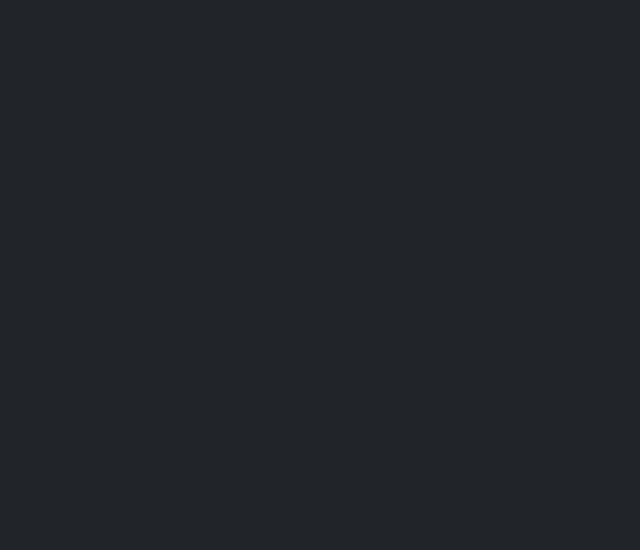
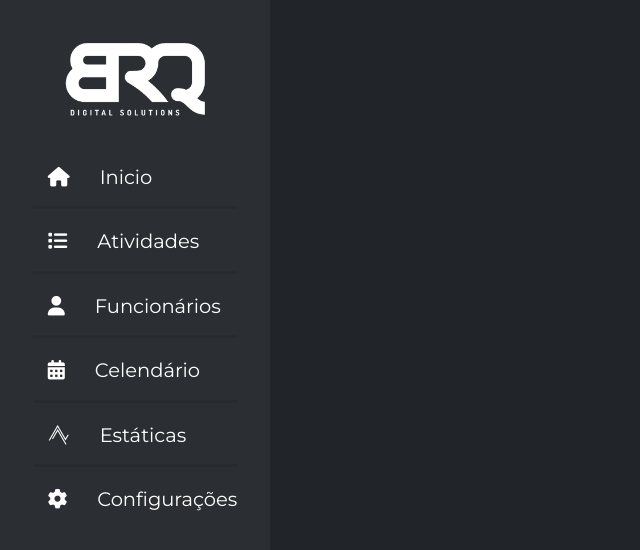
Before and after one commit to erianerik/workshop-angular-brq, an Angular app: page / in a window 1280 px wide. Shown: the top 550 px of the page, without its empty margins (0-640 px from the left). Built offline with nearby package versions, Linux system fonts and the light colour scheme.

Commit message:
chore: criação do componente de menu a ajustes globais

```diff
--- a/src/app/app.component.css
+++ b/src/app/app.component.css
@@ -0,0 +1,8 @@
+menu {
+    width: 18rem;
+    height: 100%;
+    position: absolute;
+    left: 0;
+    top: 0;
+    background-color: #2b2f33;
+}
--- a/src/app/app.component.html
+++ b/src/app/app.component.html
@@ -0,0 +1,3 @@
+<main>
+  <menu></menu>
+</main>
--- a/src/app/app.module.ts
+++ b/src/app/app.module.ts
@@ -3,10 +3,12 @@ import { BrowserModule } from '@angular/platform-browser';
 
 import { AppRoutingModule } from './app-routing.module';
 import { AppComponent } from './app.component';
+import { MenuComponent } from './components/menu/menu.component';
 
 @NgModule({
   declarations: [
-    AppComponent
+    AppComponent,
+    MenuComponent
   ],
   imports: [
     BrowserModule,
--- /dev/null
+++ b/src/app/components/menu/menu.component.css
@@ -0,0 +1,35 @@
+.menu {
+    box-sizing: border-box;
+    width: 100%;
+    height: 80%;
+    display: flex;
+    flex-direction: column;
+    align-items: center;
+    margin-top: 1rem;
+}
+
+.menu-logo {
+    width: 10rem;
+    margin: 1rem auto;
+}
+
+.menu__list__link {
+    box-sizing: border-box;
+    display: block;
+    height: 4.3rem;
+    line-height: 4.3rem;
+    padding-left: 1rem;
+    border-bottom: 3px solid #272b2f;
+}
+
+.menu__list__link:last-child {
+    border: none;
+}
+
+.menu__list__link li{
+    font-size: 1.3rem;
+}
+
+.menu__list__link li i{
+    margin-right: 2rem;
+}
--- /dev/null
+++ b/src/app/components/menu/menu.component.html
@@ -0,0 +1,23 @@
+<nav class="menu">
+    <img src="assets/img/logo-brq.png" alt="" class="menu-logo">
+    <ul class="menu__list">
+        <a href="" class="menu__list__link">
+            <li><i class="fas fa-home"></i>Inicio</li>
+        </a>
+         <a href="" class="menu__list__link">
+            <li><i class="fas fa-list"></i>Atividades</li>
+        </a>
+         <a href="" class="menu__list__link">
+            <li><i class="fas fa-user"></i>Funcionários</li>
+        </a>
+         <a href="" class="menu__list__link">
+            <li><i class="fas fa-calendar-alt"></i>Celendário</li>
+        </a>
+         <a href="" class="menu__list__link">
+            <li><i class="fab fa-think-peaks"></i>Estáticas</li>
+        </a>
+         <a href="" class="menu__list__link">
+            <li><i class="fas fa-cog"></i>Configurações</li>
+        </a>
+    </ul>
+</nav>
--- /dev/null
+++ b/src/app/components/menu/menu.component.ts
@@ -0,0 +1,15 @@
+import { Component, OnInit } from '@angular/core';
+
+@Component({
+  selector: 'menu',
+  templateUrl: './menu.component.html',
+  styleUrls: ['./menu.component.css']
+})
+export class MenuComponent implements OnInit {
+
+  constructor() { }
+
+  ngOnInit(): void {
+  }
+
+}
--- a/src/index.html
+++ b/src/index.html
@@ -11,6 +11,9 @@
   <!-- Font -->
   <link rel="preconnect" href="https://fonts.gstatic.com" />
   <link href="https://fonts.googleapis.com/css2?family=Montserrat:wght@400;600;700;800&display=swap" rel="stylesheet" />
+
+  <!-- Icons -->
+  <script src="https://kit.fontawesome.com/88a07e5a33.js" crossorigin="anonymous"></script>
 </head>
 
 <body>
--- a/src/styles.css
+++ b/src/styles.css
@@ -8,7 +8,17 @@ html, body {
     height: 100%;
     margin: 0;
     padding: 0;
+    font-size: 15px;
     color: #fff;
     background-color: #212529;
     font-family: 'Montserrat', sans-serif;
 }
+
+a {
+    text-decoration: none;
+    color: inherit;
+}
+
+ul {
+    list-style: none;
+}
```
Also changed, not shown: src/assets/img/logo-brq.png (added), 1 other file (tests, documents, lock files or other folders).
